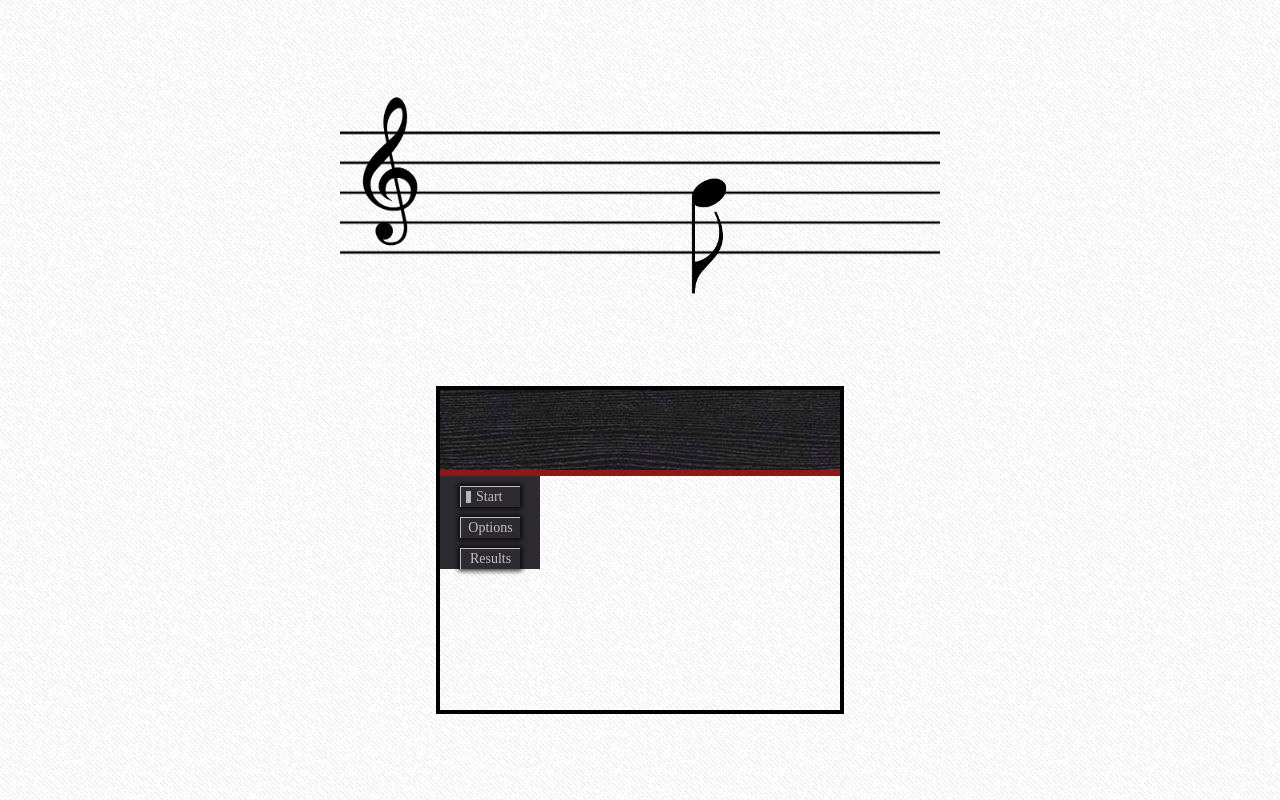
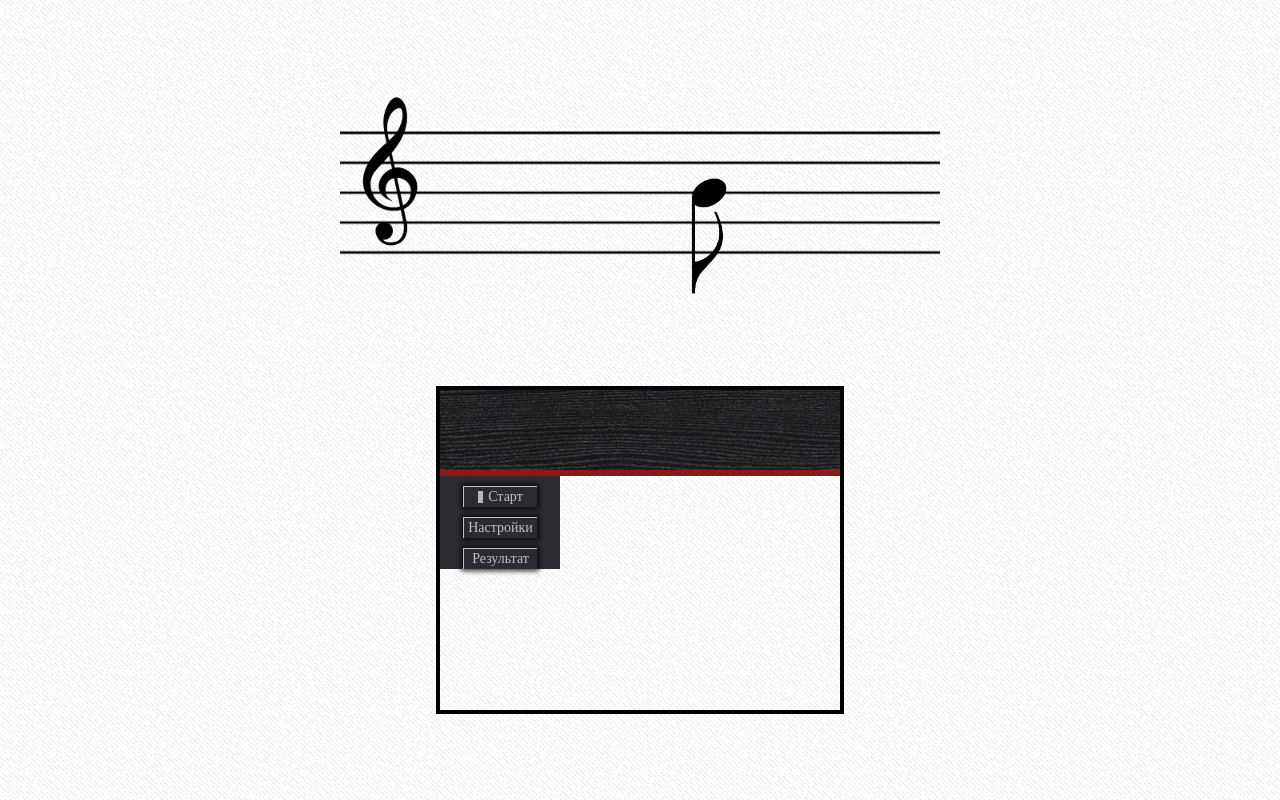
Before and after one commit to NovitskiyGeorge/Sintesizer, a website built with webpack: page src/index.html in a window 1280 px wide. Built offline with nearby package versions, Linux system fonts and the light colour scheme; files whose address does not match are found by name.

Commit message:
change lang tools

```diff
--- a/src/scripts/index.js
+++ b/src/scripts/index.js
@@ -22,9 +22,9 @@ window.onload = function () {
     <div class="piano__line"></div>
     <div class="panel-control">
       <div class="configuration">
-        <button class="configuration__btn btn-start" data-status="disabled"><div class="btn-start__indicator"></div>Start</button>
-        <button class="configuration__btn btn-tools">Options</button>
-        <button class="configuration__btn btn-results">Results</button>
+        <button class="configuration__btn btn-start" data-status="disabled"><div class="btn-start__indicator"></div>Старт</button>
+        <button class="configuration__btn btn-tools">Настройки</button>
+        <button class="configuration__btn btn-results">Результат</button>
       </div>
     </div>
     `;
--- a/src/styles/index.scss
+++ b/src/styles/index.scss
@@ -89,17 +89,19 @@ h6 { font-weight: 400; }
 .configuration {
   display: flex;
   height: auto;
-  width: 100px;
+  width: 120px;
   background-color: rgb(45, 43, 49);
   flex-direction: column;
   align-items: center;
 
   &__btn {
+    display: flex;
+    justify-content: center;
     font-size: 14px;
     padding: 2px 5px;
     border-top: 1px solid rgba(255, 255, 255, 0.7);
     border-left: 1px solid rgba(255, 255, 255, 0.7);
-    width: 60px;
+    width: 74px;
     margin-top: 10px;
     background: transparent;
     color: rgba(255, 255, 255, 0.7);
@@ -198,7 +200,7 @@ h6 { font-weight: 400; }
     border-radius: 0;
     // border: 2px solid #000;
     width: 24px;
-    height: 160px;
+    height: 162px;
     background-image: url('../image/keyBlack.png');
     background-repeat: no-repeat;
     background-size: 100%;
@@ -291,7 +293,7 @@ h6 { font-weight: 400; }
   }
 
   &__correct-notes {
-    width: 20%;
+    width: 10%;
   }
 
   &__incorrect-notes {
```
